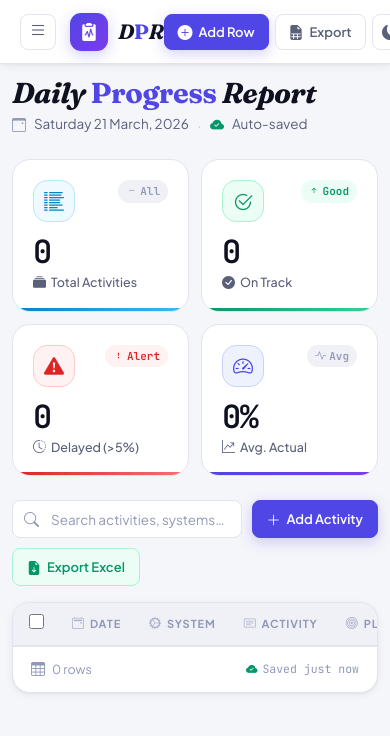
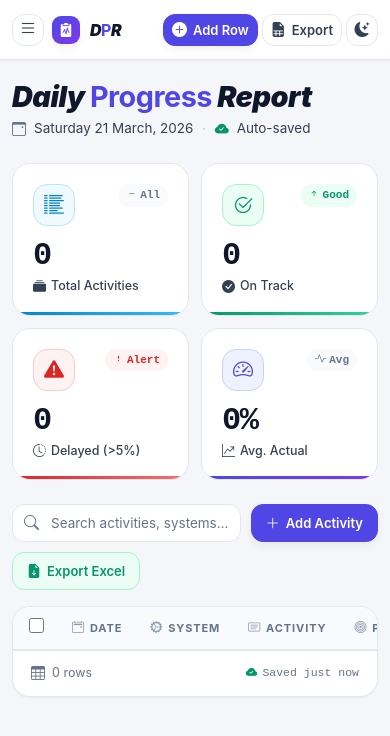
Before and after one commit to anirudhys123/DPR, a plain HTML site: page index.html in a window 390 px wide. Drawn offline with nearby package versions, Linux system fonts and the light colour scheme; no server answers.

Commit message:
responsve header

```diff
--- a/styles.css
+++ b/styles.css
@@ -32,25 +32,327 @@
 *,*::before,*::after{box-sizing:border-box;margin:0;padding:0}
 body{font-family:var(--fb);background:var(--bg);color:var(--text);min-height:100vh;font-size:14px;line-height:1.5;-webkit-font-smoothing:antialiased;transition:background var(--t),color var(--t)}
 
-/* ── HEADER ── */
-.hdr{position:fixed;top:0;left:0;right:0;height:var(--header-h);background:var(--surface);border-bottom:1px solid var(--border);display:flex;align-items:center;justify-content:space-between;padding:0 24px 0 20px;z-index:200;box-shadow:var(--sm)}
-.hdr-l{display:flex;align-items:center;gap:14px}
-.hamburger{display:none;align-items:center;justify-content:center;width:36px;height:36px;background:none;border:1px solid var(--border);border-radius:var(--r);cursor:pointer;color:var(--text2);font-size:18px;transition:all var(--t)}
-.hamburger:hover{background:var(--surface2);color:var(--text);border-color:var(--border2)}
-.logo{display:flex;align-items:center;gap:10px;text-decoration:none}
-.logo-icon{width:38px;height:38px;background:linear-gradient(135deg,var(--indigo),var(--violet));border-radius:11px;display:flex;align-items:center;justify-content:center;color:#fff;font-size:18px;box-shadow:var(--si);flex-shrink:0}
-.logo-name{font-family:var(--fh);font-weight:900;font-size:1.3rem;color:var(--text);letter-spacing:-0.5px;font-style:italic}
-.logo-name b{color:var(--indigo);font-style:normal}
-.logo-sep{width:1px;height:22px;background:var(--border2);margin:0 4px}
-.logo-sub{font-size:11px;font-weight:600;letter-spacing:1.2px;text-transform:uppercase;color:var(--text3)}
-.hdr-r{display:flex;align-items:center;gap:6px}
-.hdr-clock{font-family:var(--fm);font-size:12.5px;font-weight:500;color:var(--text2);background:var(--surface2);border:1px solid var(--border);padding:5px 12px;border-radius:var(--r);letter-spacing:.5px;margin-right:6px}
-.hbtn{display:flex;align-items:center;justify-content:center;gap:6px;height:36px;padding:0 13px;border:1px solid var(--border);background:var(--surface);border-radius:var(--r);color:var(--text2);font-size:13px;font-weight:600;font-family:var(--fb);cursor:pointer;transition:all var(--t);white-space:nowrap}
-.hbtn i{font-size:15px}
-.hbtn:hover{background:var(--surface2);color:var(--text);border-color:var(--border2)}
-.hbtn.pri{background:var(--indigo);color:#fff;border-color:var(--indigo);box-shadow:var(--si)}
-.hbtn.pri:hover{background:#4338ca;border-color:#4338ca}
-.hbtn.sq{padding:0;width:36px}
+/* ── BASE VARIABLES (ensuring consistency) ── */
+:root {
+  --header-h: 68px;
+  --surface: #ffffff;
+  --surface2: #f8fafc;
+  --border: #e2e8f0;
+  --border2: #cbd5e1;
+  --text: #0f172a;
+  --text2: #334155;
+  --text3: #64748b;
+  --indigo: #4f46e5;
+  --violet: #7c3aed;
+  --r: 12px;
+  --t: 0.2s ease;
+  --sm: 0 1px 2px rgba(0,0,0,0.05);
+  --si: 0 4px 8px rgba(0,0,0,0.05);
+  --fm: 'SF Mono', 'Fira Code', monospace;
+  --fb: 'Inter', system-ui, -apple-system, sans-serif;
+  --fh: 'Inter', system-ui, -apple-system, sans-serif;
+}
+
+/* dark mode support – respects user's system preference or toggle */
+@media (prefers-color-scheme: dark) {
+  :root {
+    --surface: #0f172a;
+    --surface2: #1e293b;
+    --border: #334155;
+    --border2: #475569;
+    --text: #f1f5f9;
+    --text2: #cbd5e1;
+    --text3: #94a3b8;
+  }
+}
+
+/* ── ORIGINAL HEADER STYLES (preserved & enhanced) ── */
+.hdr {
+  position: fixed;
+  top: 0;
+  left: 0;
+  right: 0;
+  height: var(--header-h);
+  background: var(--surface);
+  border-bottom: 1px solid var(--border);
+  display: flex;
+  align-items: center;
+  justify-content: space-between;
+  padding: 0 24px 0 20px;
+  z-index: 200;
+  box-shadow: var(--sm);
+  transition: background var(--t), border-color var(--t);
+}
+
+.hdr-l {
+  display: flex;
+  align-items: center;
+  gap: 14px;
+}
+
+.hamburger {
+  display: none; /* hidden on desktop, visible on mobile via media query */
+  align-items: center;
+  justify-content: center;
+  width: 36px;
+  height: 36px;
+  background: none;
+  border: 1px solid var(--border);
+  border-radius: var(--r);
+  cursor: pointer;
+  color: var(--text2);
+  font-size: 18px;
+  transition: all var(--t);
+  flex-shrink: 0;
+}
+
+.hamburger:hover {
+  background: var(--surface2);
+  color: var(--text);
+  border-color: var(--border2);
+}
+
+.logo {
+  display: flex;
+  align-items: center;
+  gap: 10px;
+  text-decoration: none;
+}
+
+.logo-icon {
+  width: 38px;
+  height: 38px;
+  background: linear-gradient(135deg, var(--indigo), var(--violet));
+  border-radius: 11px;
+  display: flex;
+  align-items: center;
+  justify-content: center;
+  color: #fff;
+  font-size: 18px;
+  box-shadow: var(--si);
+  flex-shrink: 0;
+}
+
+.logo-name {
+  font-family: var(--fh);
+  font-weight: 900;
+  font-size: 1.3rem;
+  color: var(--text);
+  letter-spacing: -0.5px;
+  font-style: italic;
+}
+
+.logo-name b {
+  color: var(--indigo);
+  font-style: normal;
+}
+
+.logo-sep {
+  width: 1px;
+  height: 22px;
+  background: var(--border2);
+  margin: 0 4px;
+}
+
+.logo-sub {
+  font-size: 11px;
+  font-weight: 600;
+  letter-spacing: 1.2px;
+  text-transform: uppercase;
+  color: var(--text3);
+}
+
+.hdr-r {
+  display: flex;
+  align-items: center;
+  gap: 6px;
+}
+
+.hdr-clock {
+  font-family: var(--fm);
+  font-size: 12.5px;
+  font-weight: 500;
+  color: var(--text2);
+  background: var(--surface2);
+  border: 1px solid var(--border);
+  padding: 5px 12px;
+  border-radius: var(--r);
+  letter-spacing: 0.5px;
+  margin-right: 6px;
+  transition: all var(--t);
+  white-space: nowrap;
+}
+
+.hbtn {
+  display: flex;
+  align-items: center;
+  justify-content: center;
+  gap: 6px;
+  height: 36px;
+  padding: 0 13px;
+  border: 1px solid var(--border);
+  background: var(--surface);
+  border-radius: var(--r);
+  color: var(--text2);
+  font-size: 13px;
+  font-weight: 600;
+  font-family: var(--fb);
+  cursor: pointer;
+  transition: all var(--t);
+  white-space: nowrap;
+}
+
+.hbtn i {
+  font-size: 15px;
+}
+
+.hbtn:hover {
+  background: var(--surface2);
+  color: var(--text);
+  border-color: var(--border2);
+}
+
+.hbtn.pri {
+  background: var(--indigo);
+  color: #fff;
+  border-color: var(--indigo);
+  box-shadow: var(--si);
+}
+
+.hbtn.pri:hover {
+  background: #4338ca;
+  border-color: #4338ca;
+}
+
+.hbtn.sq {
+  padding: 0;
+  width: 36px;
+}
+
+/* ========== RESPONSIVE ENHANCEMENTS ========== */
+@media (max-width: 860px) {
+  /* Hide decorative elements to save space */
+  .logo-sep,
+  .logo-sub {
+    display: none;
+  }
+
+  .hdr-clock {
+    font-size: 11px;
+    padding: 4px 8px;
+    margin-right: 2px;
+  }
+
+  .hdr-r {
+    gap: 4px;
+  }
+
+  .hbtn {
+    padding: 0 10px;
+  }
+}
+
+@media (max-width: 768px) {
+  .hamburger {
+    display: flex; /* show hamburger menu button */
+  }
+
+  .hdr {
+    padding: 0 16px;
+  }
+
+  .hdr-l {
+    gap: 8px;
+  }
+
+  /* Hide clock entirely on medium-small screens for cleaner header */
+  .hdr-clock {
+    display: none;
+  }
+
+  /* Reduce button text visibility - keep icons clear */
+  .hbtn .btn-text {
+    display: none;
+  }
+
+  /* Make Add Row & Export buttons more compact (icon only) */
+  .hbtn {
+    padding: 0 10px;
+    width: auto;
+  }
+
+  /* Primary button still has padding but without text */
+  .hbtn.pri {
+    padding: 0 12px;
+  }
+
+  /* Keep the theme button square (no change needed) */
+  .hbtn.sq {
+    width: 36px;
+  }
+
+  /* Reduce gap for tighter layout */
+  .hdr-r {
+    gap: 4px;
+  }
+
+  /* Logo name can be slightly smaller on mobile */
+  .logo-name {
+    font-size: 1.1rem;
+  }
+
+  .logo-icon {
+    width: 32px;
+    height: 32px;
+    font-size: 16px;
+  }
+}
+
+@media (max-width: 480px) {
+  .hdr {
+    padding: 0 12px;
+    height: 60px; /* slightly reduced header height on very small devices */
+  }
+
+  .logo-name {
+    font-size: 1rem;
+  }
+
+  .logo-icon {
+    width: 28px;
+    height: 28px;
+    font-size: 14px;
+    border-radius: 9px;
+  }
+
+  .hbtn {
+    height: 32px;
+  }
+
+  .hbtn.pri, .hbtn:not(.sq) {
+    padding: 0 8px;
+  }
+
+  .hbtn.sq {
+    width: 32px;
+  }
+
+  .hamburger {
+    width: 32px;
+    height: 32px;
+  }
+}
+
+/* Extra small: ensure buttons are tappable and no overflow */
+@media (max-width: 380px) {
+  .hdr-r {
+    gap: 2px;
+  }
+
+  .hbtn i {
+    font-size: 14px;
+  }
+}
 
 /* ── SIDEBAR ── */
 .sb-ov{display:none;position:fixed;inset:0;background:rgba(0,0,0,.45);backdrop-filter:blur(2px);z-index:140}
```
